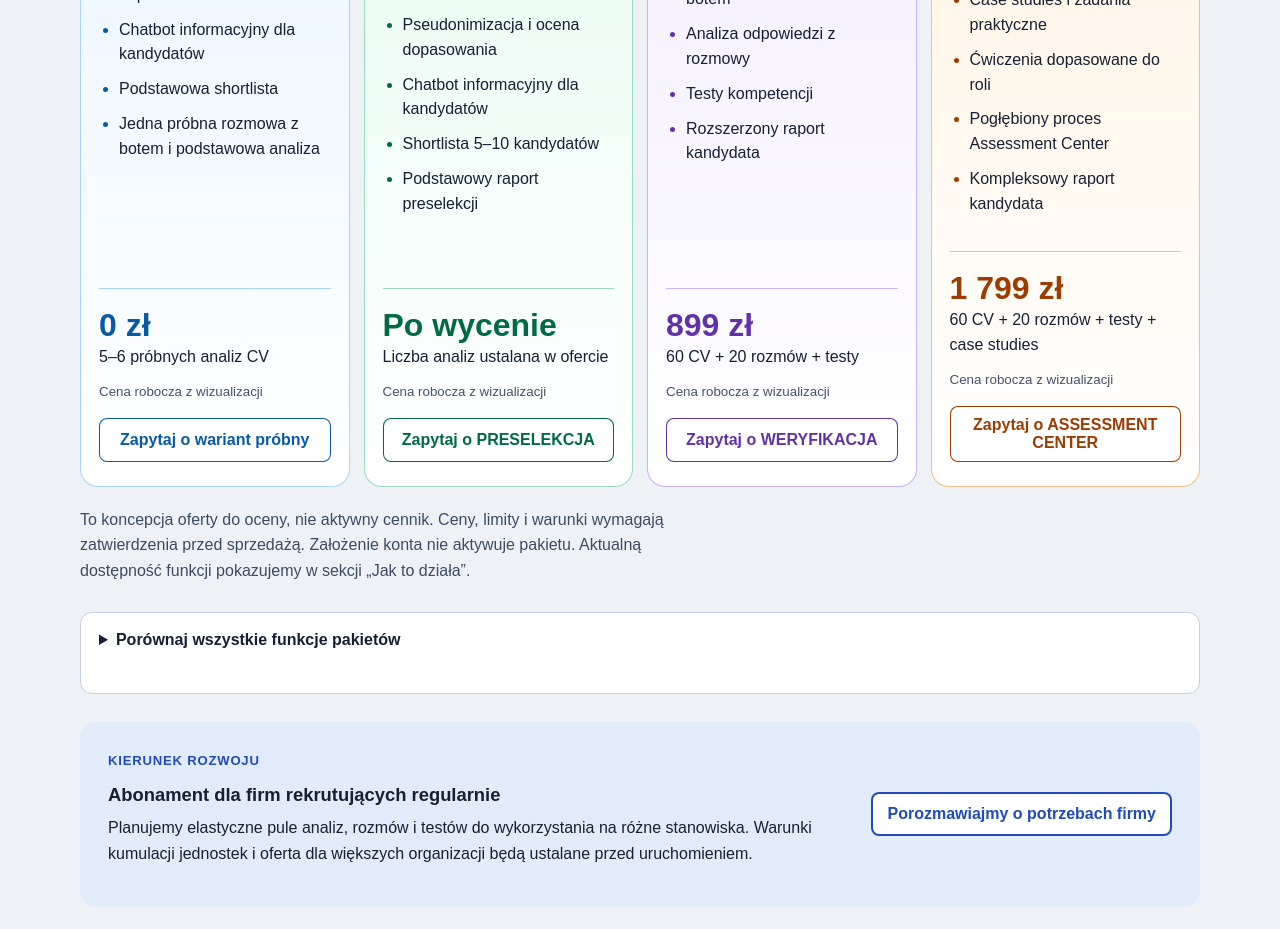
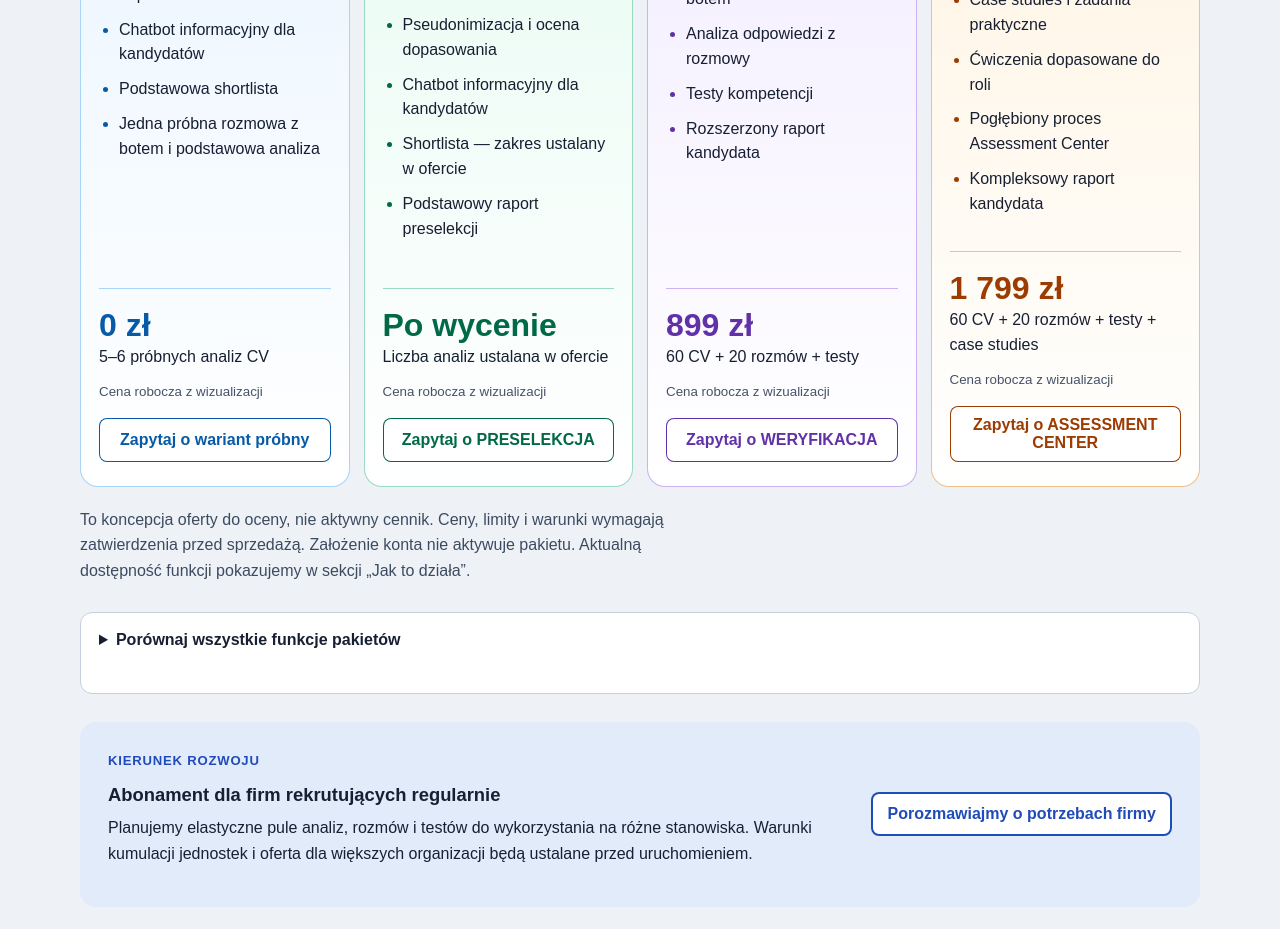
Before and after one commit to krzysztofsyska/skillcheck-core, a Next.js app: page / in a window 1280 px wide. Shown: the part 3840-4769 px from the top of the page. Built offline with nearby package versions, Linux system fonts and the light colour scheme.

Commit message:
fix(sales): address Codex review wording, quote-dependent volume and FREE link

```diff
--- a/app/components/marketing/package-comparison.tsx
+++ b/app/components/marketing/package-comparison.tsx
@@ -3,16 +3,16 @@ import styles from "../../marketing.module.css";
 
 const plans = [
   {name:"FREE", color:styles.planBlue, title:"Wypróbuj SkillCheck", text:"Poznaj docelowy proces na niewielkiej grupie kandydatów.", price:"0 zł", scope:"5–6 próbnych analiz CV", features:["Konto firmy i profil stanowiska", "Pseudonimizacja i ocena dopasowania", "Chatbot informacyjny dla kandydatów", "Podstawowa shortlista", "Jedna próbna rozmowa z botem i podstawowa analiza"]},
-  {name:"PRESELEKCJA", color:styles.planGreen, title:"Uporządkuj wybór kandydatów", text:"Porównaj materiały z wymaganiami stanowiska i przygotuj shortlistę.", price:"Po wycenie", scope:"Liczba analiz ustalana w ofercie", features:["Konto firmy i profil stanowiska", "Pseudonimizacja i ocena dopasowania", "Chatbot informacyjny dla kandydatów", "Shortlista 5–10 kandydatów", "Podstawowy raport preselekcji"]},
+  {name:"PRESELEKCJA", color:styles.planGreen, title:"Uporządkuj wybór kandydatów", text:"Porównaj materiały z wymaganiami stanowiska i przygotuj shortlistę.", price:"Po wycenie", scope:"Liczba analiz ustalana w ofercie", features:["Konto firmy i profil stanowiska", "Pseudonimizacja i ocena dopasowania", "Chatbot informacyjny dla kandydatów", "Shortlista — zakres ustalany w ofercie", "Podstawowy raport preselekcji"]},
   {name:"WERYFIKACJA", color:styles.planPurple, title:"Sprawdź, co naprawdę potrafią", text:"Pogłęb ocenę przez rozmowę, jej analizę i test kompetencji.", price:"899 zł", scope:"60 CV + 20 rozmów + testy", features:["Wszystko z Preselekcji", "20 rozmów weryfikacyjnych z botem", "Analiza odpowiedzi z rozmowy", "Testy kompetencji", "Rozszerzony raport kandydata"]},
   {name:"ASSESSMENT CENTER", color:styles.planOrange, title:"Zobacz, jak podejdą do pracy", text:"Sprawdź sposób działania w zadaniach osadzonych w realiach stanowiska.", price:"1 799 zł", scope:"60 CV + 20 rozmów + testy + case studies", features:["Wszystko z Weryfikacji", "Case studies i zadania praktyczne", "Ćwiczenia dopasowane do roli", "Pogłębiony proces Assessment Center", "Kompleksowy raport kandydata"]},
 ];
 const rows = [
   ["Konto firmy i profil stanowiska","Tak","Tak","Tak","Tak"],
-  ["Analizy CV","5–6 próbnych","60","60","60"],
+  ["Analizy CV","5–6 próbnych","Według oferty","60","60"],
   ["Pseudonimizacja i ocena dopasowania","Tak","Tak","Tak","Tak"],
   ["Chatbot informacyjny","Tak","Tak","Tak","Tak"],
-  ["Shortlista / raport preselekcji","Podstawowe","5–10 kandydatów","5–10 kandydatów","5–10 kandydatów"],
+  ["Shortlista / raport preselekcji","Podstawowe","Według oferty","5–10 kandydatów","5–10 kandydatów"],
   ["Rozmowa weryfikacyjna z botem","1 próbna","Nie","20","20"],
   ["Analiza rozmowy","Podstawowa","Nie","Tak","Tak"],
   ["Test kompetencji","Nie","Nie","Tak","Tak"],
@@ -26,7 +26,7 @@ export function PackageComparison(){return <>
     <p className={styles.planLabel}>Planowany pakiet</p><h3>{plan.name}</h3><p className={styles.planTitle}>{plan.title}</p><p>{plan.text}</p>
     <ul>{plan.features.map(f=><li key={f}>{f}</li>)}</ul>
     <div className={styles.planPrice}><strong>{plan.price}</strong><p>{plan.scope}</p><small>Cena robocza z wizualizacji</small></div>
-    <Link href={plan.name === "FREE" || plan.name === "PRESELEKCJA" ? "/preselekcja" : "/rozmowa"} className={styles.secondary}>Zapytaj o {plan.name === "FREE" ? "wariant próbny" : plan.name}</Link>
+    <Link href={plan.name === "FREE" ? "/preselekcja#free-title" : plan.name === "PRESELEKCJA" ? "/preselekcja" : "/rozmowa"} className={styles.secondary}>Zapytaj o {plan.name === "FREE" ? "wariant próbny" : plan.name}</Link>
   </article>)}</div>
   <p className={styles.note}>To koncepcja oferty do oceny, nie aktywny cennik. Ceny, limity i warunki wymagają zatwierdzenia przed sprzedażą. Założenie konta nie aktywuje pakietu. Aktualną dostępność funkcji pokazujemy w sekcji „Jak to działa”.</p>
   <details className={styles.packageDetails}><summary>Porównaj wszystkie funkcje pakietów</summary>
```
